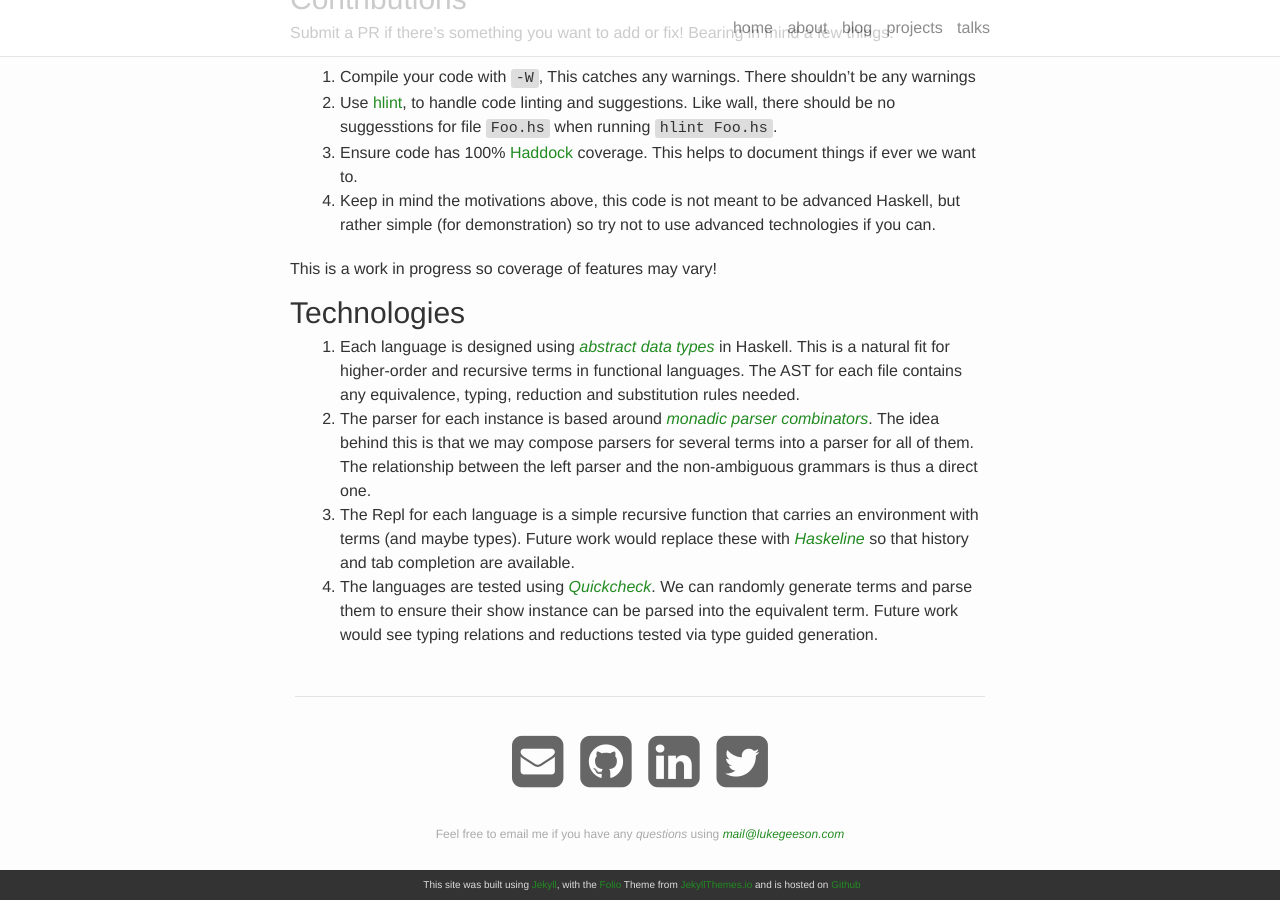
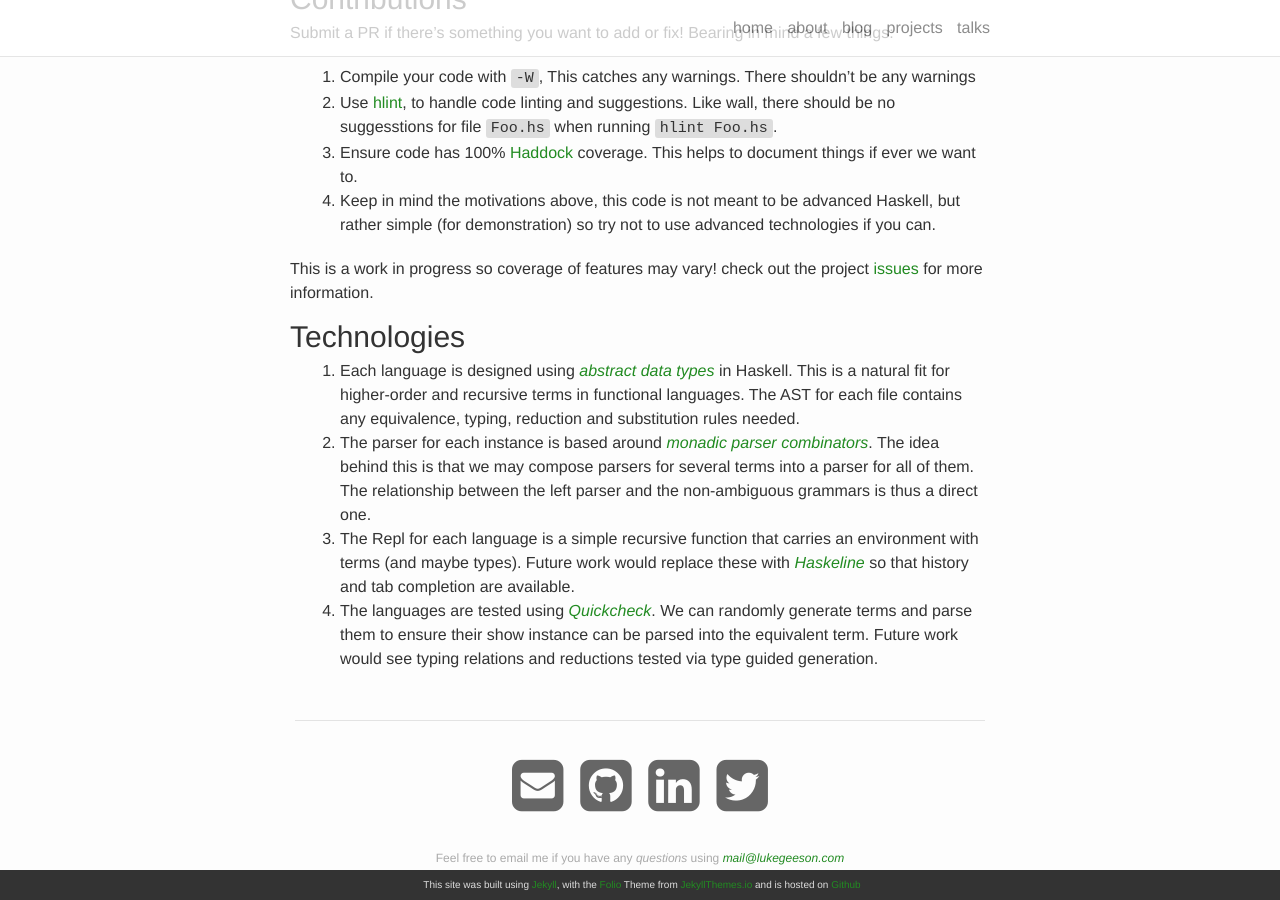
Before and after one commit to lukeg101/lukeg101.github.io, a Jekyll site: the page built from _blog/2018-03-03-Lukes-Programming-Languages-Zoo.markdown, in a window 1280 px wide and 900 px high, scrolled down 1750 px. Built offline with Jekyll 4.4.1, drawn with Linux system fonts in a browser that asks for light colours; nearby versions of some CDN libraries.

Commit message:
[Blog] lplzoo adjusted image size, added link

```diff
--- a/_blog/2018-03-03-Lukes-Programming-Languages-Zoo.markdown
+++ b/_blog/2018-03-03-Lukes-Programming-Languages-Zoo.markdown
@@ -10,7 +10,7 @@
 
 <div class="img_row">
 	<center>
-	<img class="row three" src="{{ site.baseurl }}/{{ page.imgpath }}/lambdafish.jpg" alt="Is this Lam or Fish?" title="lambda fish"/>
+	<img class="two" src="{{ site.baseurl }}/{{ page.imgpath }}/lambdafish.jpg" alt="Is this Lam or Fish?" title="lambda fish"/>
 	</center>
 </div>
 
@@ -55,7 +55,7 @@
 3. Ensure code has 100% [Haddock](https://www.haskell.org/haddock/) coverage. This helps to document things if ever we want to.
 4. Keep in mind the motivations above, this code is not meant to be advanced Haskell, but rather simple (for demonstration) so try not to use advanced technologies if you can.
 
-This is a work in progress so coverage of features may vary!
+This is a work in progress so coverage of features may vary! check out the project [issues](https://github.com/lukeg101/lplzoo/projects) for more information.
 
 ### Technologies
 
```
